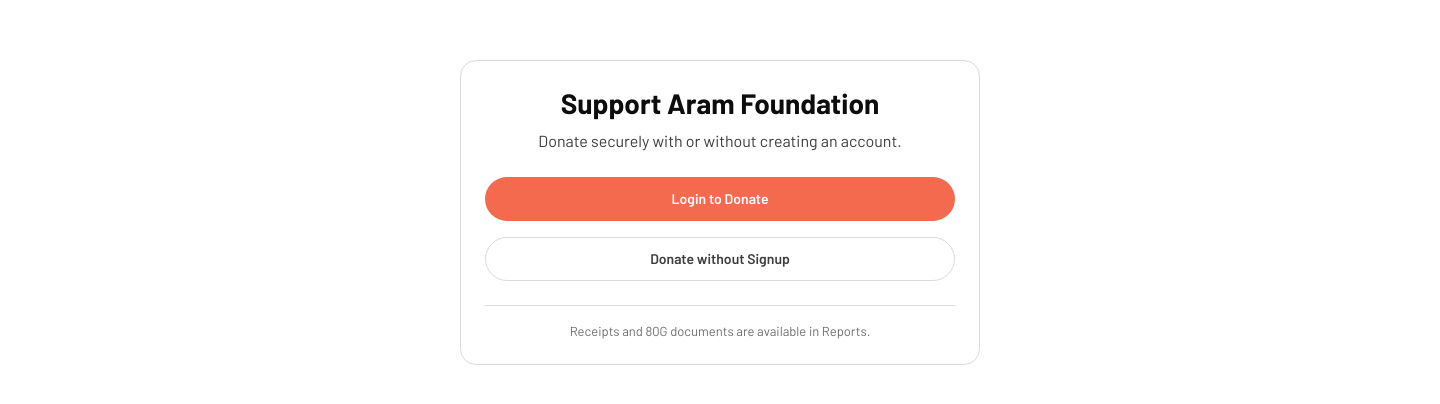
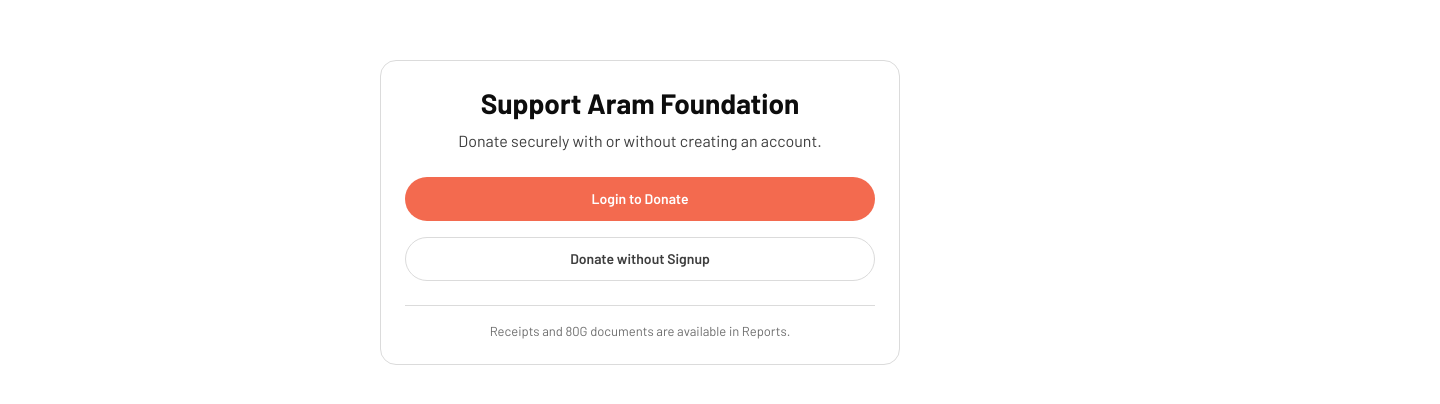
Before and after one commit to prakashItechIndia/aram, a React (Vite) app in the folder apps/donor/: page /forgot-password in a window 1280 px wide. Shown: the part 188-592 px from the top of the page, 1440 px wide, since content can reach past the window. Built offline with nearby package versions, Linux system fonts and the light colour scheme.

Commit message:
Fixed screen

```diff
--- a/apps/donor/src/app/App.tsx
+++ b/apps/donor/src/app/App.tsx
@@ -336,7 +336,7 @@
   };
 
   return (
-    <div className="w-[1440px] min-h-[900px] mx-auto bg-white">
+    <div className="w-full min-h-screen bg-white">
       {renderScreen()}
       <Toaster position="top-right" richColors />
     </div>
--- a/apps/donor/src/app/components/screens/ForgotPassword.tsx
+++ b/apps/donor/src/app/components/screens/ForgotPassword.tsx
@@ -80,7 +80,7 @@
     }
 
     return (
-        <div className="min-h-screen bg-[#F3F3F3] flex items-center justify-center p-4">
+        <div className="min-h-screen w-full bg-[#F3F3F3] flex items-center justify-center ">
             <AramCard className="w-full max-w-[480px]">
                 <button
                     onClick={onBack}
```
